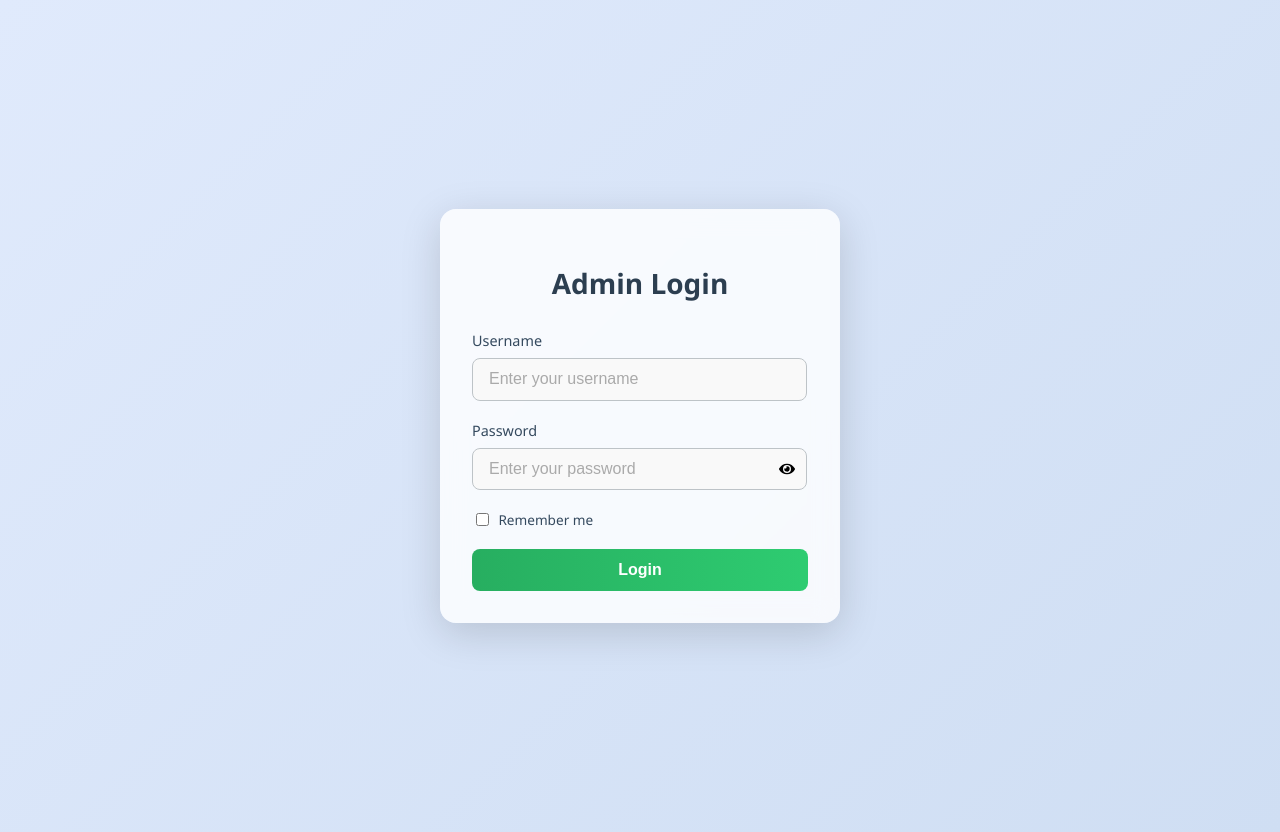
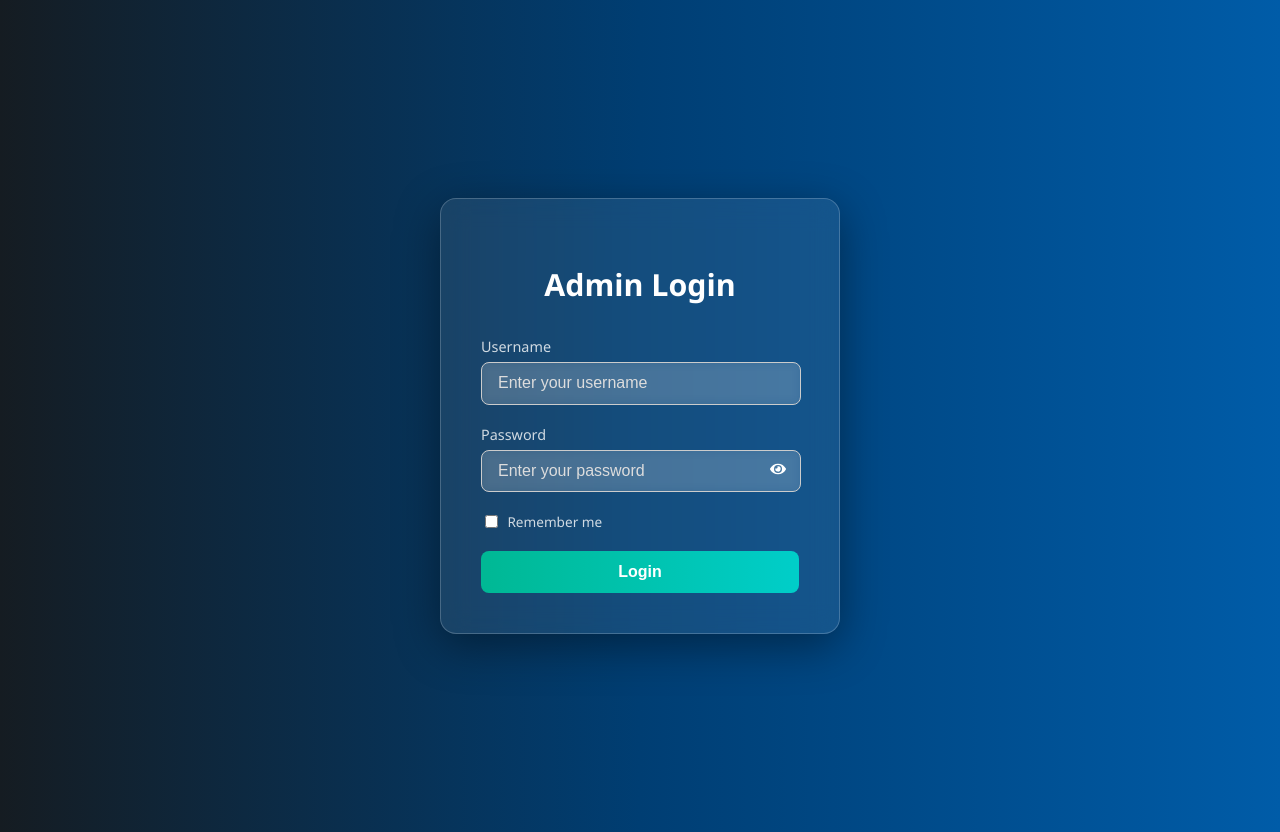
Before and after one commit to madhumitasugandhi/Property-Dealers, a React (Vite) app: page /admin in a window 1280 px wide. Built offline with nearby package versions, Linux system fonts and the light colour scheme.

Commit message:
theme updated

```diff
--- a/src/admin/login.jsx
+++ b/src/admin/login.jsx
@@ -1,5 +1,5 @@
 import React, { useState } from "react";
-import styled , { keyframes }from "styled-components";
+import styled, { keyframes } from "styled-components";
 import { FaEye, FaEyeSlash } from "react-icons/fa";
 
 const fadeInUp = keyframes`
@@ -13,41 +13,38 @@ const fadeInUp = keyframes`
   }
 `;
 
-
 const Container = styled.div`
   min-height: 100vh;
-  overflow-x: hidden; /* prevents horizontal scroll */
+  overflow-x: hidden;
   display: flex;
   justify-content: center;
   align-items: center;
-  background: linear-gradient(135deg, #e0eafc, #cfdef3);
+  background: linear-gradient(90deg, #151c22 0%, #003e73 50%, #005ca8 100%);
   padding: 1rem;
   font-family: "Segoe UI", Tahoma, Geneva, Verdana, sans-serif;
 `;
 
 const FormWrapper = styled.div`
-  background: #ffffffcc;
-  backdrop-filter: blur(12px);
+  background: rgba(255, 255, 255, 0.08);
+  backdrop-filter: blur(14px);
+  border: 1px solid rgba(255, 255, 255, 0.2);
   border-radius: 16px;
-  padding: 2rem;
+  padding: 2.5rem;
   width: 100%;
   max-width: 400px;
   min-width: 280px;
-  box-shadow: 0 10px 40px rgba(0, 0, 0, 0.15);
+  box-shadow: 0 12px 45px rgba(0, 0, 0, 0.4);
   box-sizing: border-box;
-  overflow: hidden;
   animation: ${fadeInUp} 0.8s ease-out;
+  color: #ffffff;
 `;
-
 
 const Title = styled.h2`
   text-align: center;
-  margin-bottom: 1.8rem;
-  font-size: 1.75rem;
-  color: #2c3e50;
-  animation: fadeInUp 1s ease forwards;
+  margin-bottom: 2rem;
+  font-size: 1.9rem;
+  color: #ffffff;
 `;
-
 
 const Form = styled.form`
   display: flex;
@@ -56,8 +53,8 @@ const Form = styled.form`
 
 const Label = styled.label`
   font-size: 0.9rem;
-  margin-bottom: 0.5rem;
-  color: #34495e;
+  margin-bottom: 0.4rem;
+  color: #ffffffcc;
 `;
 
 const InputWrapper = styled.div`
@@ -69,27 +66,23 @@ const Input = styled.input`
   width: 80%;
   padding: 0.7rem 1rem;
   padding-right: 3rem;
-  border: 1px solid #bdc3c7;
+  border: 1px solid #ccc;
   border-radius: 8px;
   font-size: 1rem;
-  background: #f9f9f9;
-  color: #2c3e50;
+  background: rgba(255, 255, 255, 0.15);
+  color: #fff;
+  backdrop-filter: blur(5px);
   transition: all 0.3s ease;
 
   &::placeholder {
-    color: #aaa;
+    color: #ddd;
   }
 
   &:focus {
-    border-color: #3498db;
-    background: #fff;
+    border-color: #00bfff;
+    background: rgba(255, 255, 255, 0.25);
     outline: none;
-    box-shadow: 0 0 8px rgba(52, 152, 219, 0.4);
-  }
-
-  &::-ms-reveal,
-  &::-ms-clear {
-    display: none;
+    box-shadow: 0 0 8px rgba(0, 191, 255, 0.4);
   }
 
   &::-webkit-credentials-auto-fill-button,
@@ -98,22 +91,18 @@ const Input = styled.input`
   }
 `;
 
-
 const EyeIcon = styled.div`
   position: absolute;
   top: 50%;
-  right: 0.8rem; /* was 1rem — reduce slightly for tight fit */
+  right: 0.8rem;
   transform: translateY(-50%);
   cursor: pointer;
   z-index: 2;
-  background: transparent;
-  display: flex;
-  align-items: center;
-  justify-content: center;
+  color: #fff;
 `;
 
 const Error = styled.p`
-  color: #e74c3c;
+  color: #ff6b6b;
   font-size: 0.8rem;
   margin-top: -0.8rem;
   margin-bottom: 0.5rem;
@@ -124,13 +113,13 @@ const CheckboxWrapper = styled.div`
   align-items: center;
   gap: 0.4rem;
   font-size: 0.85rem;
-  color: #34495e;
+  color: #ffffffcc;
   margin-bottom: 1.25rem;
   cursor: pointer;
 `;
 
 const Button = styled.button`
-  background: linear-gradient(to right, #27ae60, #2ecc71);
+  background: linear-gradient(90deg, #00b894, #00cec9);
   color: #fff;
   border: none;
   padding: 0.75rem;
@@ -141,13 +130,11 @@ const Button = styled.button`
   transition: all 0.3s ease;
 
   &:hover {
-    background: linear-gradient(to right, #2ecc71, #27ae60);
-    transform: scale(1.05);
-    box-shadow: 0 8px 20px rgba(0, 0, 0, 0.15);
+    background: linear-gradient(90deg, #00cec9, #00b894);
+    transform: scale(1.04);
+    box-shadow: 0 8px 20px rgba(0, 0, 0, 0.2);
   }
 `;
-
-
 
 const AdminLogin = () => {
   const [formData, setFormData] = useState({
@@ -216,7 +203,7 @@ const AdminLogin = () => {
               value={formData.password}
               onChange={handleChange}
               placeholder="Enter your password"
-              autoComplete="new-password" // disables autofill & built-in icons
+              autoComplete="new-password"
             />
             <EyeIcon onClick={() => setShowPassword((prev) => !prev)}>
               {showPassword ? <FaEyeSlash /> : <FaEye />}
```
